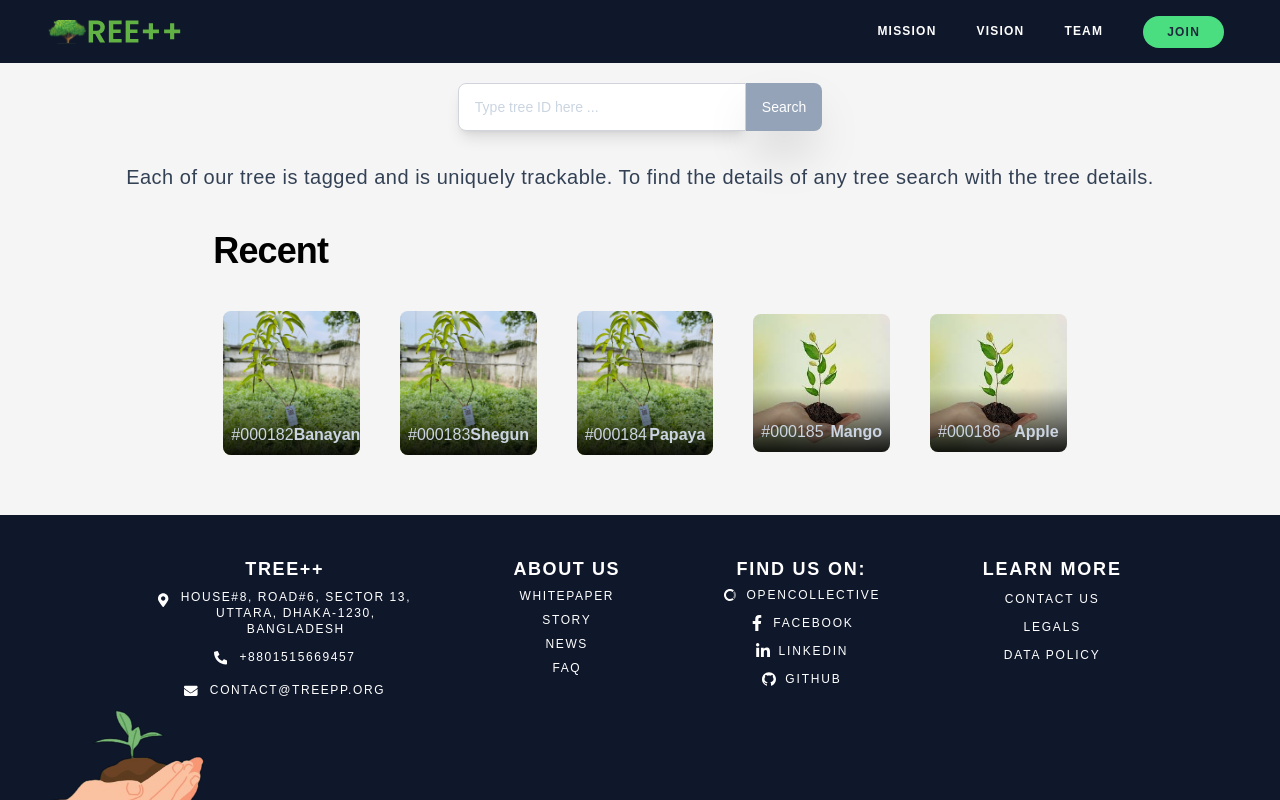
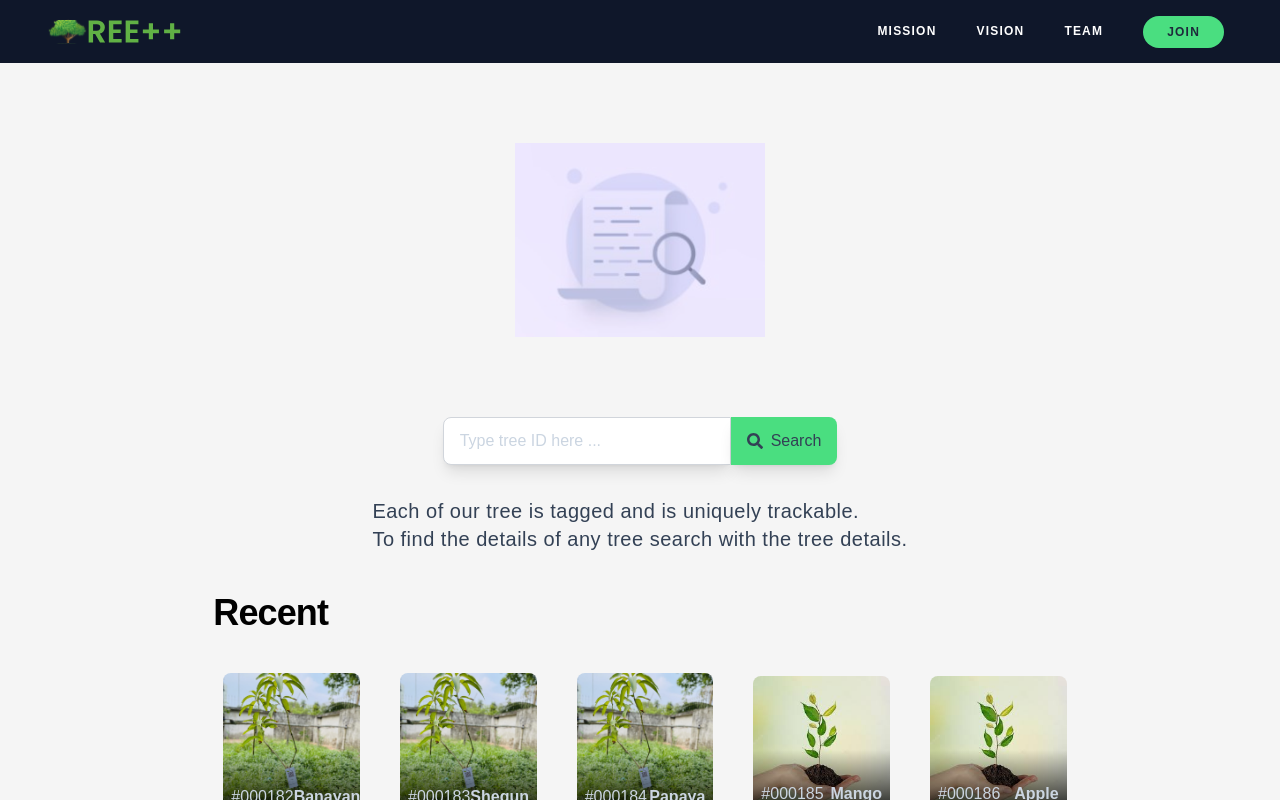
Before and after one commit to tree-pp/TreePP, a Next.js app: page /t in a window 1280 px wide. Shown: the top 800 px of the page. Built offline with nearby package versions, Linux system fonts and the light colour scheme.

Commit message:
Added placeholder Image above search bar, increased Text field and button size  in tree search page.

```diff
--- a/src/app/t/page.tsx
+++ b/src/app/t/page.tsx
@@ -3,6 +3,7 @@ import SearchBar from '../../components/SearchBar';
 import ActivityImageCard from '../../components/ActivityImageCard';
 import ActivityImageCardMobile from '../../components/ActivityImageCardMobile';
 import React, { useEffect, useState } from 'react';
+import Image from 'next/image';
 
 export default function TreeDetailsPage() {
 	const [isLargeScreen, setIsLargeScreen] = useState(true);
@@ -24,12 +25,14 @@ export default function TreeDetailsPage() {
 		// Render for larger screens
 		return (
 			<div className='flex flex-col justify-center items-center'>
+				<Image src='/placeholder_search.png' alt='Search Tree' width='250' height='300'className='my-20' />
+
 				<SearchBar />
-				<p className='pt-8 paragraph-text text-left'>
-					Each of our tree is tagged and is uniquely trackable. To find the
-					details of any tree search with the tree details.
+				<p className='pt-8 paragraph-text text-left font-extralight'>
+					Each of our tree is tagged and is uniquely trackable.<br/>
+					To find the details of any tree search with the tree details.
 				</p>
-				<div className='flex flex-col items-start w-2/3 mt-10'>
+				<div className='flex flex-col items-start w-2/3 mt-10 mb-10'>
 					<p className='head-text'>Recent</p>
 					<div className='flex flex-col md:flex-row gap-x-10 items-center my-10 pl-2.5 pb-5'>
 						<ActivityImageCard src='/tree.jpeg' name='Banayan' id='000182' />
--- a/src/components/Bottomfooter.tsx
+++ b/src/components/Bottomfooter.tsx
@@ -169,7 +169,7 @@ export default function Bottomfooter() {
           </div>
         </div>
       </div> */}
-      <div className="flex flex-col pb-0 flex-row md:justify-start">
+      <div className="flex flex-col pb-0  md:justify-start">
         <div className="flex-shrink-0">
           <Image
             src="/footer_1.png"
--- a/src/components/SearchBar.js
+++ b/src/components/SearchBar.js
@@ -1,5 +1,6 @@
 import React, { useState } from 'react';
 import { useRouter } from 'next/navigation'
+import { FaSearch } from 'react-icons/fa';
 
 const SearchBar = () => {
   const [searchText, setSearchText] = useState('');
@@ -18,20 +19,20 @@ const SearchBar = () => {
   };
 
   return (
-    <div className="flex items-stretch pt-5">
+    <div className="flex items-stretch">
       <input
         type="text"
         placeholder="Type tree ID here ..."
         value={searchText}
         onChange={handleChange}
-        className="w-72 h-12 placeholder:font-light placeholder:text-slate-300 text-sm py-2 px-4 rounded-l-lg border border-gray-300 focus:outline-none focus:ring-2 focus:ring-blue-500 focus:border-transparent shadow-lg text-slate-600"
+        className="w-72 h-12 placeholder:font-light placeholder:text-slate-300 text-base py-2 px-4 rounded-l-lg border border-gray-300 focus:outline-none focus:ring-2 focus:ring-blue-500 focus:border-transparent shadow-lg text-slate-600"
       />
       <button
         type="button"
         onClick={handleSearch}
-        className="text-sm bg-slate-400 hover:bg-slate-500 text-white px-4 rounded-r-lg shadow-2xl transition duration-300"
+        className="flex items-center text-base bg-green-400 hover:bg-green-700 text-slate-700 hover:text-white px-4 rounded-r-lg transition duration-300 shadow-lg"
       >
-        Search
+        <FaSearch className="mr-2" />Search
       </button>
     </div>
   );
```
Also changed, not shown: public/placeholder_search.png (added).
